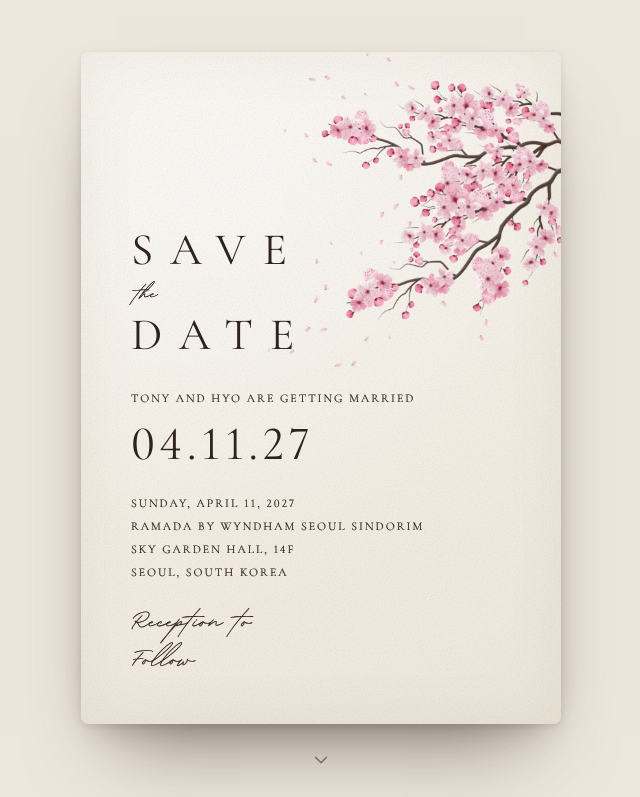
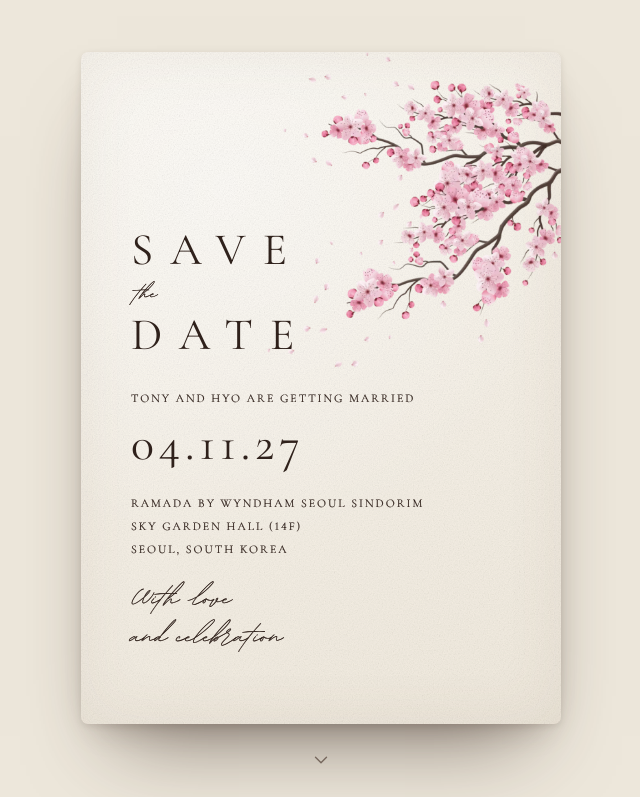
Before and after one commit to tony-hyo/tony-hyo.github.io, a website: page site/index.html in a window 1280 px wide. Both pictures are taken after a click on the button "Open invitation". Shown: the top 797 px of the page, without its empty margins (319-959 px from the left). Drawn offline with nearby package versions, Linux system fonts and the light colour scheme; a web font is replaced by a local one.

Commit message:
old style numberals and message change

```diff
--- a/site/css/styles.css
+++ b/site/css/styles.css
@@ -331,6 +331,7 @@ body.is-open .card-mini { transform: translateY(-72%); }
   margin-top: 0.9em;
   font-size: clamp(0.8rem, 3.4vw, 1.05rem);
   letter-spacing: 0.1em;
+  font-variant-numeric: oldstyle-nums;
 }
 
 /*
@@ -657,12 +658,14 @@ html.no-js .card {
 
 .caps.names { margin-top: 6.2cqw; }
 
+/* Old-style numerals, as in the original design: 4 and 7 dip below the line. */
 .date-big {
   margin: 2.2cqw 0 0;
   font-weight: 400;
   font-size: 10cqw;
   letter-spacing: 0.1em;
   line-height: 1;
+  font-variant-numeric: oldstyle-nums;
 }
 
 .caps.venue { margin-top: 5cqw; }
--- a/site/index.html
+++ b/site/index.html
@@ -107,8 +107,8 @@
           </h1>
           <p class="caps names">Tony and Hyo are getting married</p>
           <p class="date-big">04.11.27</p>
-          <p class="caps venue">Sunday, April 11, 2027<br>Ramada by Wyndham Seoul Sindorim<br>Sky Garden Hall, 14F<br>Seoul, South Korea</p>
-          <p class="script-line closing">Reception to<br>Follow</p>
+          <p class="caps venue">Ramada by Wyndham Seoul Sindorim<br>Sky Garden Hall (14F)<br>Seoul, South Korea</p>
+          <p class="script-line closing">With love<br>and celebration</p>
         </div>
       </article>
 
```
Also changed, not shown: scripts/preview.html (+1 -1 lines), site/assets/preview.jpg.
